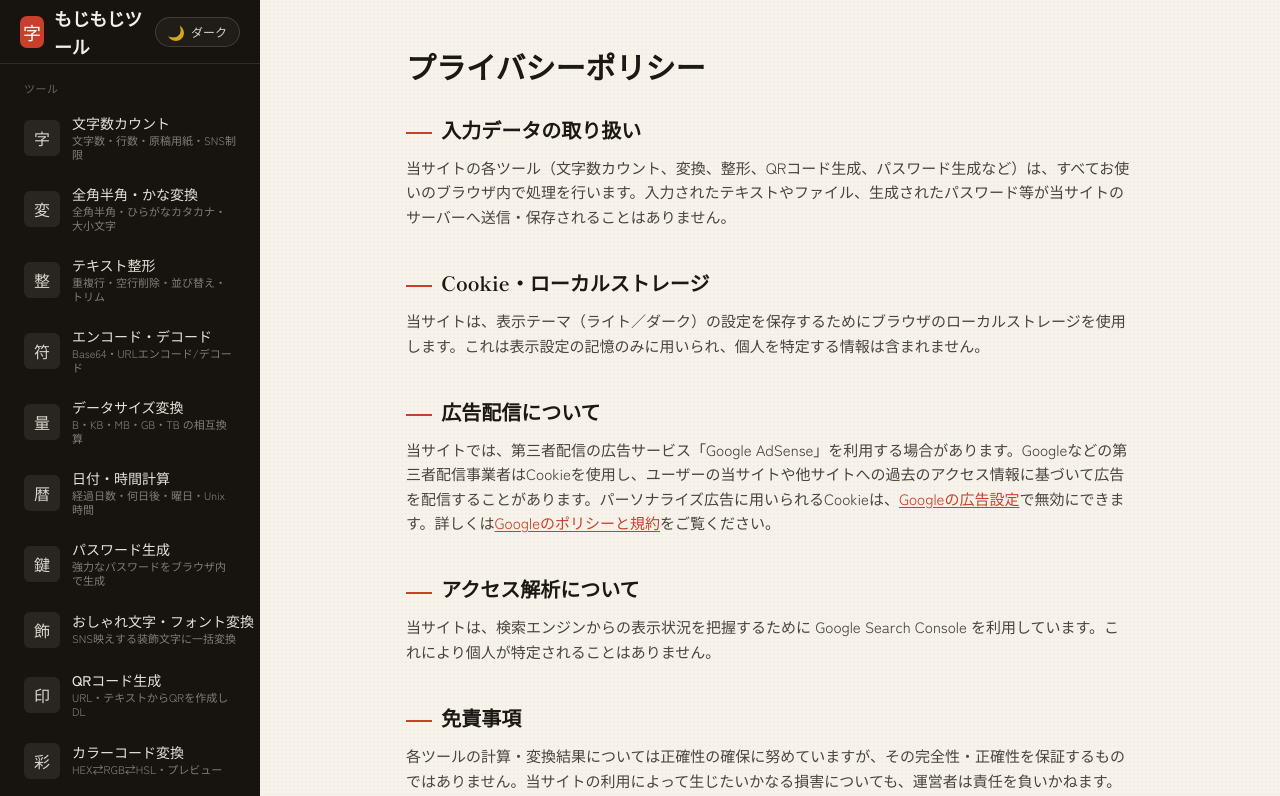
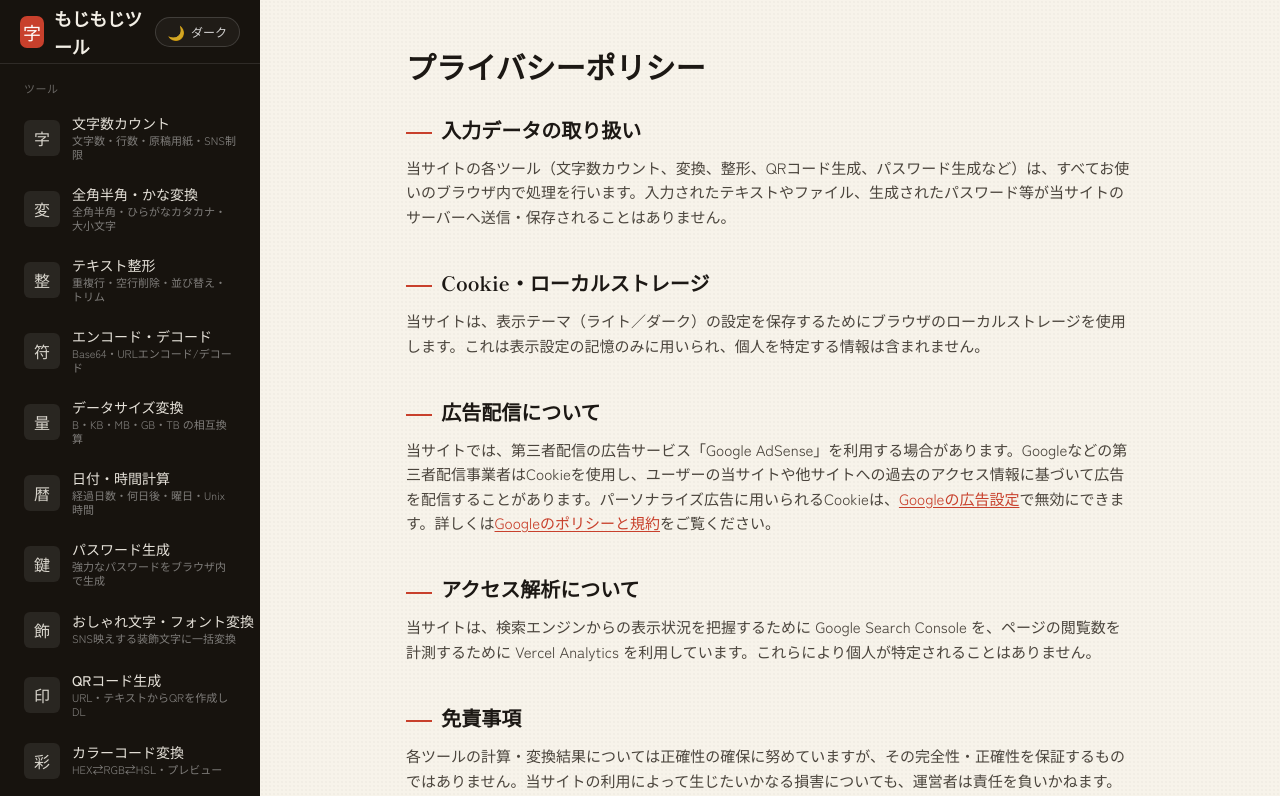
Before and after one commit to 1kuniman/mojicount, a Next.js app: page /privacy in a window 1280 px wide. Shown: the top 796 px of the page. Built offline with nearby package versions, Linux system fonts and the light colour scheme.

Commit message:
Vercel Analyticsを導入、プライバシーポリシーに追記

```diff
--- a/app/layout.tsx
+++ b/app/layout.tsx
@@ -3,6 +3,7 @@ import "./globals.css";
 import Sidebar from "@/components/Sidebar";
 import Footer from "@/components/Footer";
 import ToastHost from "@/components/ToastHost";
+import { Analytics } from "@vercel/analytics/react";
 
 const SITE_NAME = "もじもじツール";
 const SITE_DESC =
@@ -68,6 +69,7 @@ export default function RootLayout({ children }: { children: React.ReactNode })
           </div>
         </div>
         <ToastHost />
+        <Analytics />
       </body>
     </html>
   );
--- a/app/privacy/page.tsx
+++ b/app/privacy/page.tsx
@@ -35,7 +35,7 @@ export default function PrivacyPage() {
         <section>
           <h2 className="font-mincho text-xl font-bold text-ink rule-shu">アクセス解析について</h2>
           <p className="mt-3">
-            当サイトは、検索エンジンからの表示状況を把握するために Google Search Console を利用しています。これにより個人が特定されることはありません。
+            当サイトは、検索エンジンからの表示状況を把握するために Google Search Console を、ページの閲覧数を計測するために Vercel Analytics を利用しています。これらにより個人が特定されることはありません。
           </p>
         </section>
 
--- a/package.json
+++ b/package.json
@@ -9,6 +9,7 @@
     "lint": "next lint"
   },
   "dependencies": {
+    "@vercel/analytics": "^2.0.1",
     "next": "^14.2.35",
     "qrcode": "^1.5.4",
     "react": "^18.3.1",
```
Also changed, not shown: 1 other file (tests, documents, lock files or other folders).
